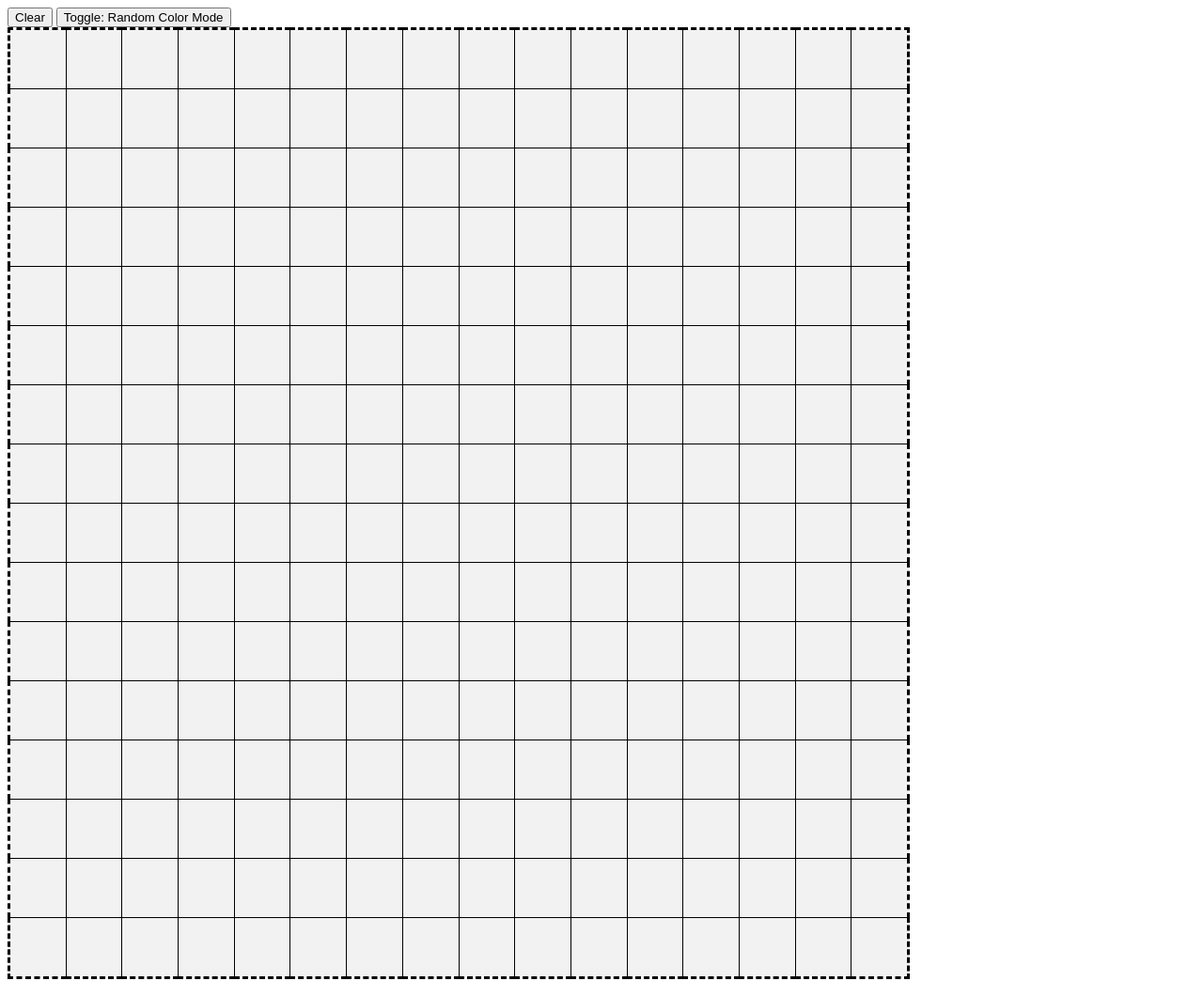
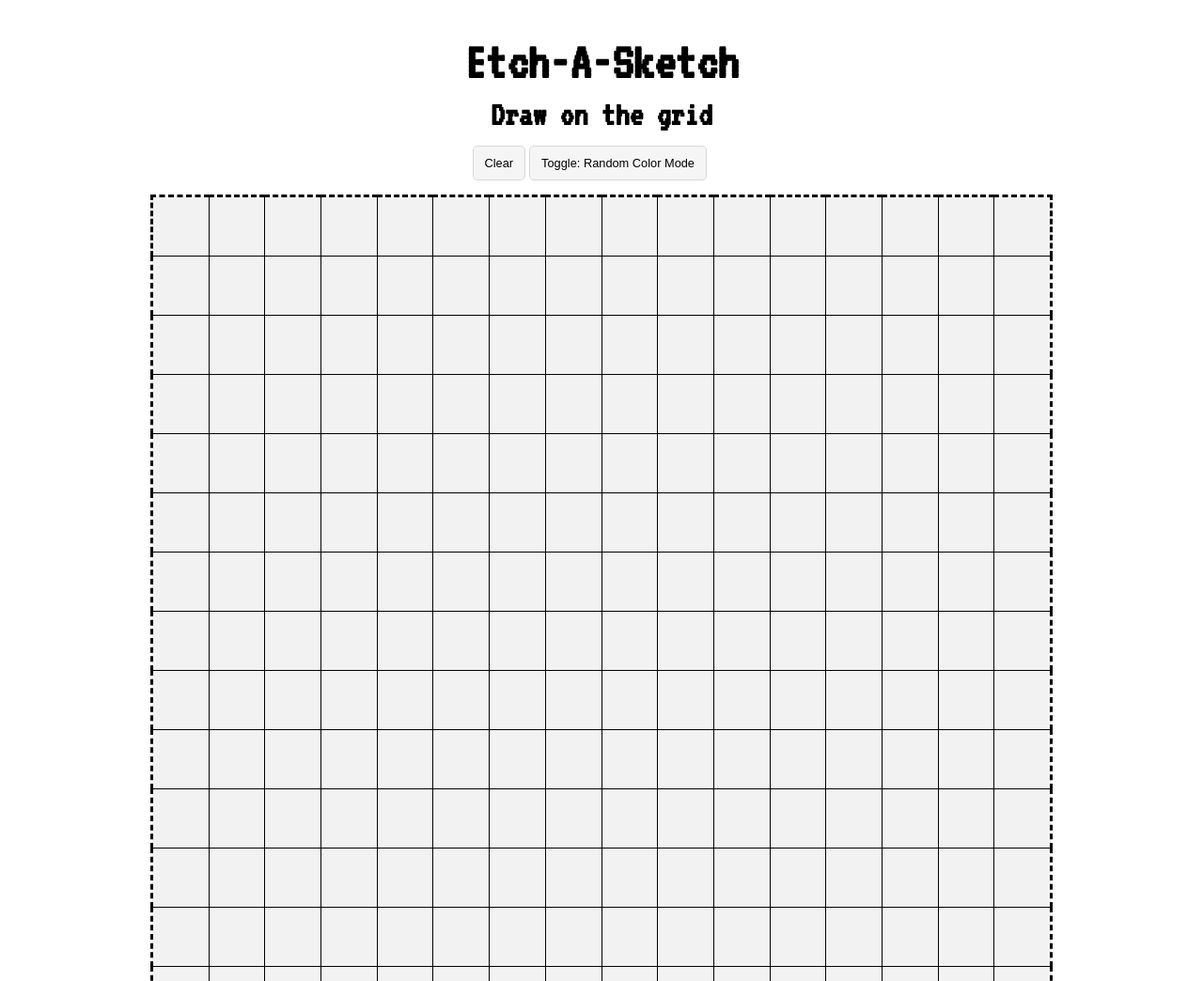
Before and after one commit to ltrooney/etch-a-sketch, a plain HTML site: page index.html in a window 1280 px wide. Shown: the top 1044 px of the page at 94% size. Drawn offline with nearby package versions, Linux system fonts and the light colour scheme.

Commit message:
additional css for button and title

```diff
--- a/css/style.css
+++ b/css/style.css
@@ -1,9 +1,39 @@
+.title {
+	text-align: center;
+	font-family: 'VT323', monospace;
+}
+h1 {
+	font-size: 3.5em;
+	margin: 0;
+	padding-top: 30px;
+	padding-bottom: 10px;
+}
+h2 {
+	font-size: 2.3em;
+	margin: 0;
+}
+.buttons {
+	width: 275px;
+	margin: 15px auto;
+}
+.buttons > button {
+	padding: 10px 12px;
+	font-size: 0.8em;
+	background-color: #f5f5f5;
+	border: 1px solid #d8d8d8;
+	border-radius: 5px;
+}
+.buttons > button:hover {
+	background-color: #e1e1e1;
+}
+#grid {
+	margin: 0 auto;
+}
 table {
 	border-collapse: collapse;
 	border-spacing: 0;
 	border: 3px dashed #000;
 }
-
 .box {
 	background-color: #f2f2f2;
 	margin: 0;
--- a/index.html
+++ b/index.html
@@ -2,13 +2,22 @@
 <html>
 	<head>
 		<title>Etch-A-Sketch</title>
+		<link rel="stylesheet" type="text/css" href="css/style.css">
+		<link href="https://fonts.googleapis.com/css?family=VT323" rel="stylesheet">
 		<script src="https://ajax.googleapis.com/ajax/libs/jquery/1.11.0/jquery.min.js"></script>
 		<script type="text/javascript" src="js/script.js"></script>
-		<link rel="stylesheet" type="text/css" href="css/style.css">
 	</head>
 	<body>
-		<button id="clear-btn">Clear</button>
-		<button id="random-btn">Toggle: Random Color Mode</button>
+		<div class="title">
+			<h1>Etch-A-Sketch</h1>
+			<h2>Draw on the grid</h2>
+		</div>
+
+		<div class="buttons">
+			<button id="clear-btn">Clear</button>
+			<button id="random-btn">Toggle: Random Color Mode</button>
+		</div>
+
 		<div id="grid">
 			<table>
 				<tbody></tbody>
--- a/js/script.js
+++ b/js/script.js
@@ -37,11 +37,7 @@ $(document).ready(function() {
 
 	$(document).on({
     	mouseenter: function () {
-    		if(randomRGBMode) {
-    			$(this).css("background-color", randomRGB());
-    		} else {
-    			$(this).addClass("fill");
-    		}
+    		randomRGBMode ? $(this).css("background-color", randomRGB()) : $(this).addClass("fill");
     	}
 	}, 'td');
 
```
